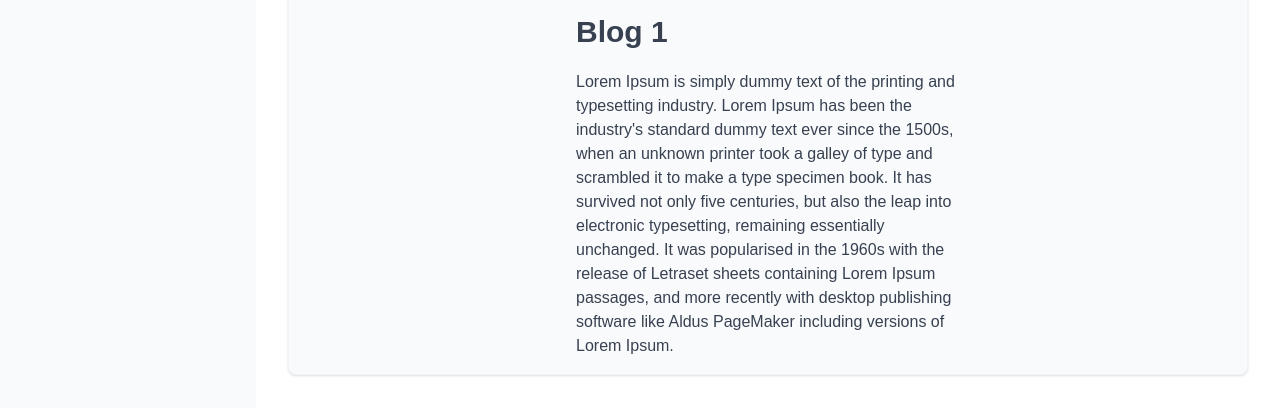
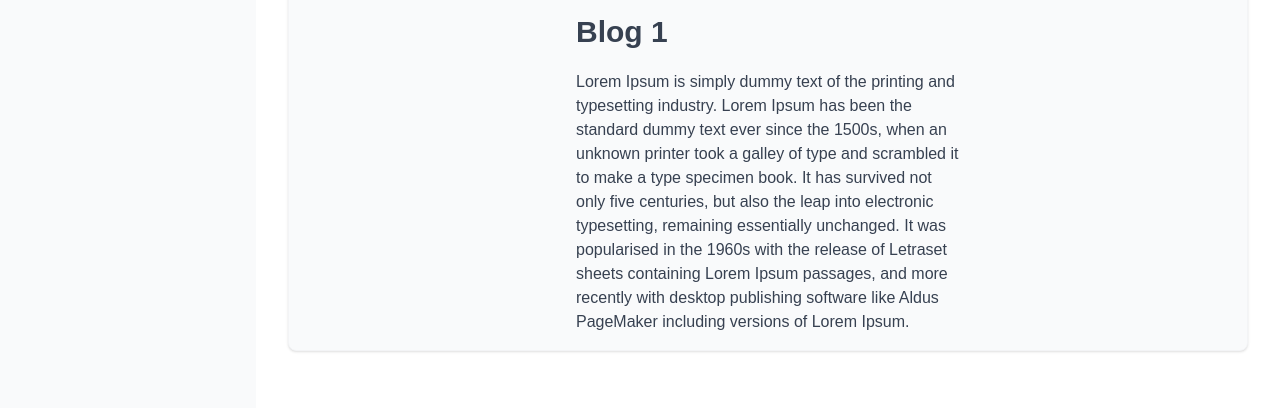
Before and after one commit to oaksoeaung-dev/basic-next-app, a Next.js app: page /routing/blogs/1 in a window 1280 px wide. Shown: the part 341-749 px from the top of the page. Built offline with nearby package versions, Linux system fonts and the light colour scheme.

Commit message:
Fix typing error.

```diff
--- a/app/routing/blogs/[id]/page.tsx
+++ b/app/routing/blogs/[id]/page.tsx
@@ -10,7 +10,7 @@
             <div className={"w-96 space-y-5"}>
                 <img src={"/images/laptop.jpg"} className={"w-full h-52 object-cover"} />
                 <h1 className={"text-3xl font-semibold text-gray-700"}>Blog {id}</h1>
-                <p className={"text-gray-700"}>Lorem Ipsum is simply dummy text of the printing and typesetting industry. Lorem Ipsum has been the industry's standard dummy text ever since the 1500s, when an unknown printer took a galley of type and scrambled it to make a type specimen book. It has survived not only five centuries, but also the leap into electronic typesetting, remaining essentially unchanged. It was popularised in the 1960s with the release of Letraset sheets containing Lorem Ipsum passages, and more recently with desktop publishing software like Aldus PageMaker including versions of Lorem Ipsum.</p>
+                <p className={"text-gray-700"}>Lorem Ipsum is simply dummy text of the printing and typesetting industry. Lorem Ipsum has been the standard dummy text ever since the 1500s, when an unknown printer took a galley of type and scrambled it to make a type specimen book. It has survived not only five centuries, but also the leap into electronic typesetting, remaining essentially unchanged. It was popularised in the 1960s with the release of Letraset sheets containing Lorem Ipsum passages, and more recently with desktop publishing software like Aldus PageMaker including versions of Lorem Ipsum.</p>
             </div>
         </div>
     )
```
